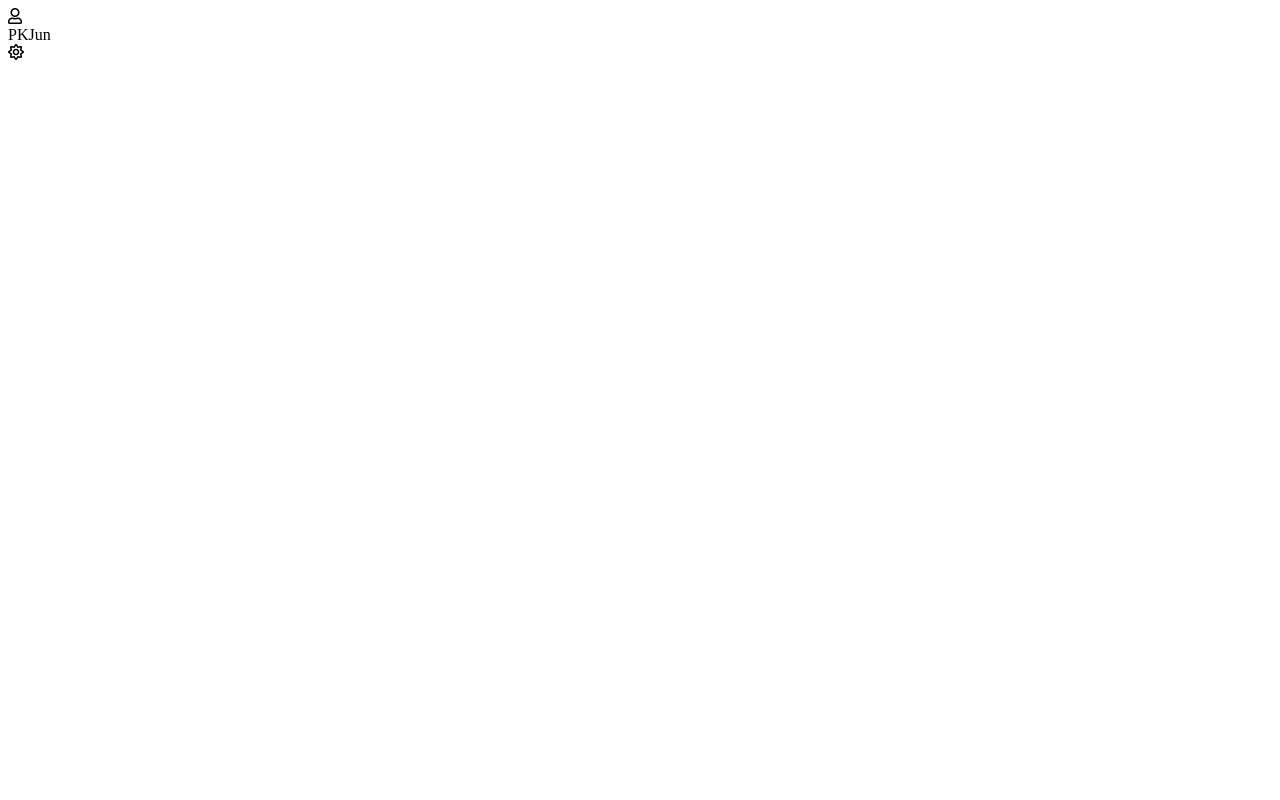
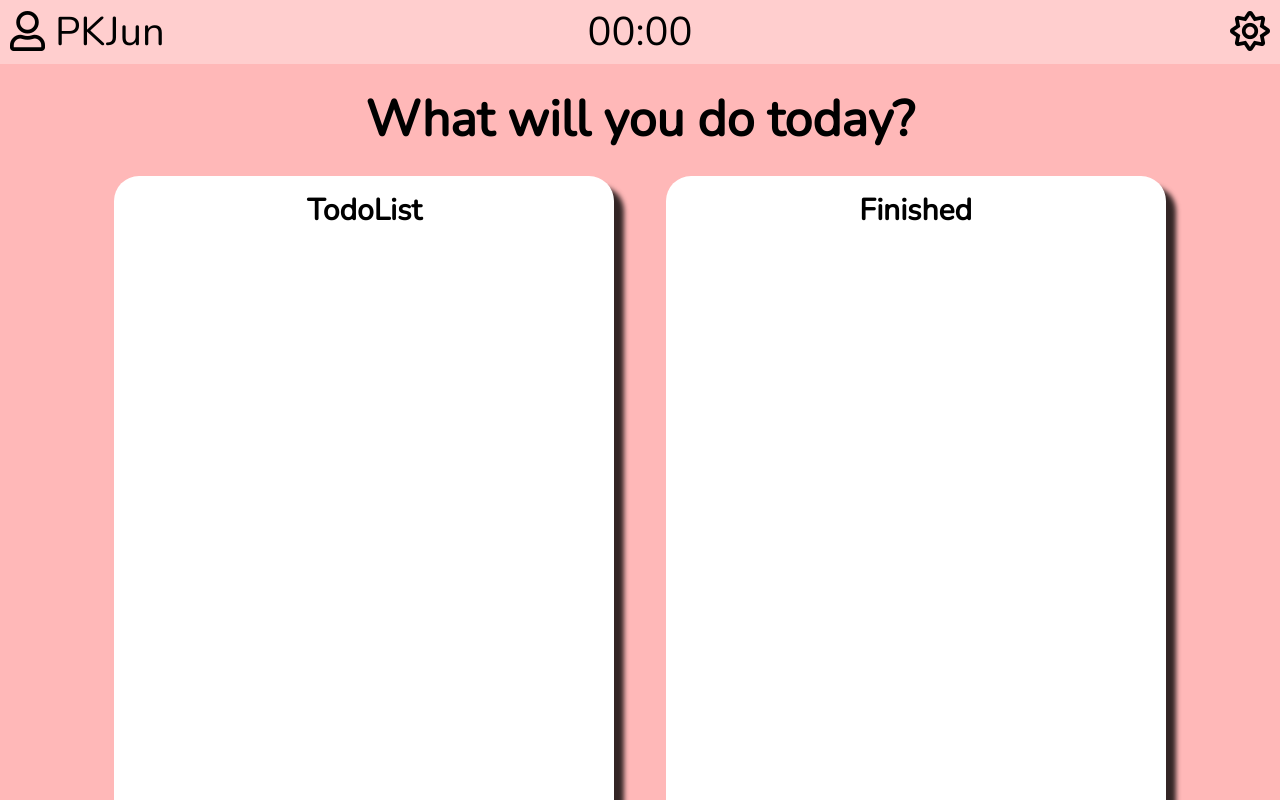
Before and after one commit to Kijun-Park/TodoList, a plain HTML site: page index.html in a window 1280 px wide. Drawn offline with nearby package versions, Linux system fonts and the light colour scheme.

Commit message:
added styles

```diff
--- a/index.html
+++ b/index.html
@@ -10,6 +10,8 @@
       integrity="sha384-oS3vJWv+0UjzBfQzYUhtDYW+Pj2yciDJxpsK1OYPAYjqT085Qq/1cq5FLXAZQ7Ay"
       crossorigin="anonymous"
     />
+    <link rel="stylesheet" href="reset.css" />
+    <link rel="stylesheet" href="style.css" />
   </head>
   <body>
     <div class="container">
@@ -20,16 +22,24 @@
           </div>
           <div class="header__user-name">PKJun</div>
         </div>
+        <div class="header__clock">
+          <h1>00:00</h1>
+        </div>
         <div class="header__weather">
           <div class="header__weather-icon">
             <i class="far fa-sun"></i>
           </div>
         </div>
-        <section class="main">
-          <section class="todoList"></section>
-          <section class="finishList"></section>
+      </header>
+      <h1 class="intro">What will you do today?</h1>
+      <section class="lists">
+        <section class="lists__todoList">
+          <h1 class="lists__todoList-title">TodoList</h1>
         </section>
-      </header>
+        <section class="lists__finishList">
+          <h1 class="lists__finishList-title">Finished</h1>
+        </section>
+      </section>
     </div>
   </body>
 </html>
--- /dev/null
+++ b/reset.css
@@ -0,0 +1,124 @@
+html,
+body,
+div,
+span,
+applet,
+object,
+iframe,
+h1,
+h2,
+h3,
+h4,
+h5,
+h6,
+p,
+blockquote,
+pre,
+a,
+abbr,
+acronym,
+address,
+big,
+cite,
+code,
+del,
+dfn,
+em,
+img,
+ins,
+kbd,
+q,
+s,
+samp,
+small,
+strike,
+strong,
+sub,
+sup,
+tt,
+var,
+b,
+u,
+i,
+center,
+dl,
+dt,
+dd,
+ol,
+ul,
+li,
+fieldset,
+form,
+label,
+legend,
+table,
+caption,
+tbody,
+tfoot,
+thead,
+tr,
+th,
+td,
+article,
+aside,
+canvas,
+details,
+embed,
+figure,
+figcaption,
+footer,
+header,
+hgroup,
+menu,
+nav,
+output,
+ruby,
+section,
+summary,
+time,
+mark,
+audio,
+video {
+  margin: 0;
+  padding: 0;
+  border: 0;
+  font-size: 100%;
+  font: inherit;
+  vertical-align: baseline;
+}
+/* HTML5 display-role reset for older browsers */
+article,
+aside,
+details,
+figcaption,
+figure,
+footer,
+header,
+hgroup,
+menu,
+nav,
+section {
+  display: block;
+}
+body {
+  line-height: 1;
+}
+ol,
+ul {
+  list-style: none;
+}
+blockquote,
+q {
+  quotes: none;
+}
+blockquote:before,
+blockquote:after,
+q:before,
+q:after {
+  content: "";
+  content: none;
+}
+table {
+  border-collapse: collapse;
+  border-spacing: 0;
+}
--- /dev/null
+++ b/style.css
@@ -0,0 +1,84 @@
+@import url("https://fonts.googleapis.com/css?family=Nunito&display=swap");
+
+html,
+body,
+.container {
+  width: 100%;
+  height: 100%;
+  display: flex;
+  flex-direction: column;
+  justify-content: space-between;
+}
+
+body {
+  font-family: "Nunito", sans-serif;
+  background-color: #ffb8b8;
+}
+
+.container header {
+  display: flex;
+  width: 100%;
+  height: 8%;
+  justify-content: space-between;
+  align-items: center;
+  font-size: 40px;
+  background-color: rgba(255, 255, 255, 0.3);
+}
+
+.container header .header__user,
+.container header .header__clock,
+.container header .header__weather {
+  padding: 0 10px;
+  width: 200px;
+}
+
+.container header .header__user {
+  display: flex;
+  text-align: center;
+  align-items: center;
+}
+
+.container header .header__user .header__user-picture {
+  padding-right: 10px;
+}
+
+.container header .header__clock {
+  text-align: center;
+}
+
+.container header .header__weather {
+  text-align: right;
+}
+
+.container .lists {
+  display: flex;
+  width: 100%;
+  height: 78%;
+  justify-content: center;
+}
+
+.container .intro {
+  width: 100%;
+  height: auto;
+  text-align: center;
+  font-size: 50px;
+  font-weight: 750;
+}
+
+.container .lists .lists__todoList,
+.container .lists .lists__finishList {
+  background-color: white;
+  height: 100%;
+  width: 500px;
+  margin: 0 2%;
+  border-top-left-radius: 25px;
+  border-top-right-radius: 25px;
+  box-shadow: 10px 10px 5px rgba(0, 0, 0, 0.8);
+}
+.container .lists .lists__todoList .lists__todoList-title,
+.container .lists .lists__finishList .lists__finishList-title {
+  padding: 20px 0;
+  font-size: 30px;
+  font-weight: 700;
+  text-align: center;
+}
```
